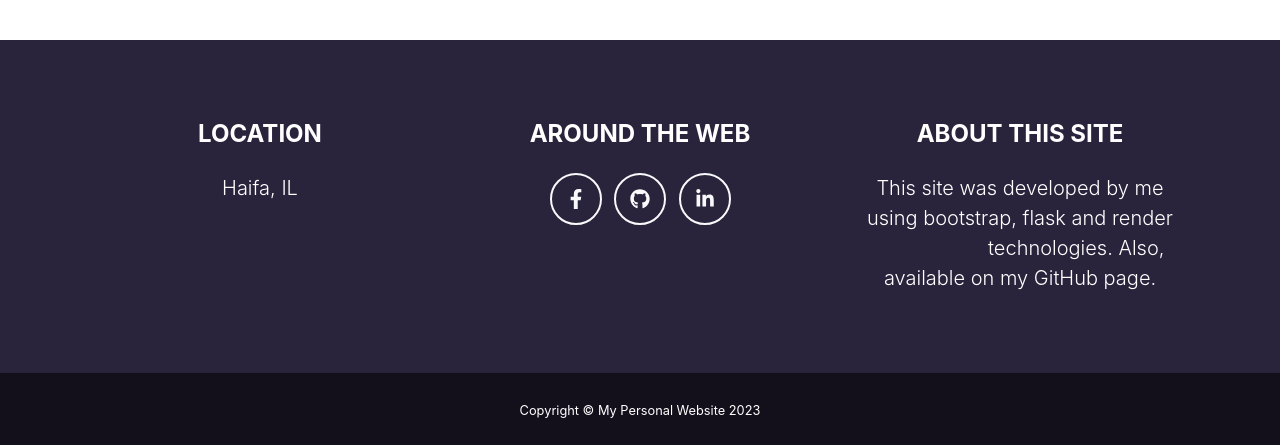
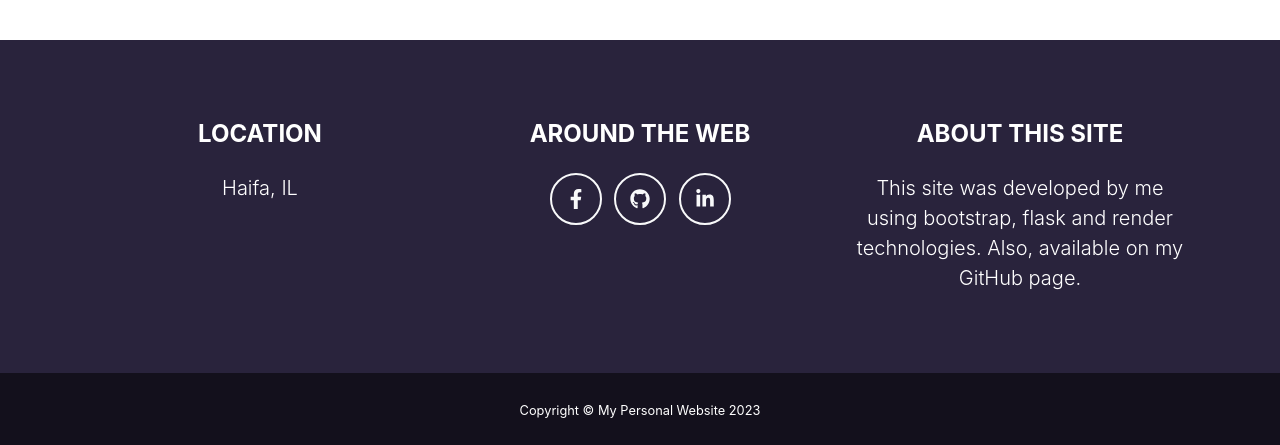
Before and after one commit to BalakaMd/Dmytro_Balakin_personal_website, a Flask app: page / in a window 1280 px wide. Shown: the part 5829-6274 px from the top of the page. Run offline with Flask 2, Linux system fonts and the light colour scheme; some libraries are stand-ins or nearby versions; some web fonts are replaced.

Commit message:
-bug fix

```diff
--- a/templates/index.html
+++ b/templates/index.html
@@ -864,7 +864,7 @@
             <!-- Footer About Text-->
             <div class="col-lg-4">
                 <h4 class="mb-4">ABOUT THIS SITE</h4>
-                <p class="pre-wrap lead mb-0">This site was developed by me using bootstrap, flask and render
+                <p class="lead mb-0">This site was developed by me using bootstrap, flask and render
                     technologies. Also, available on my GitHub page.</p>
             </div>
         </div>
```
